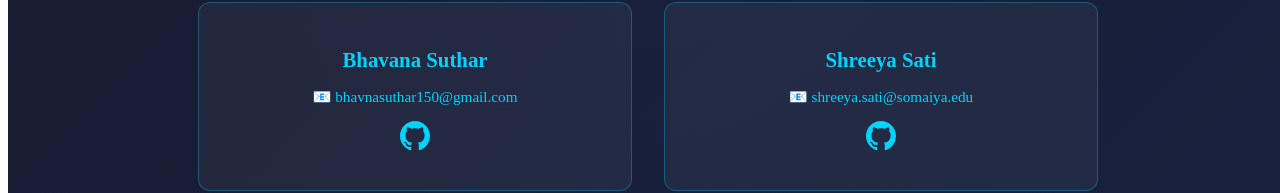
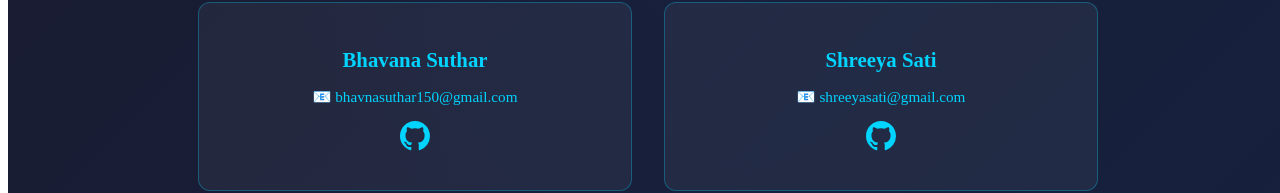
Before and after one commit to Interior-Gardener/Geoswipe, a React (Vite) app in the folder client/: page / in a window 1280 px wide. Shown: the part 2884-3077 px from the top of the page. Built offline with nearby package versions, Linux system fonts and the light colour scheme; no server answers.

Commit message:
Update email address on LandingPage

```diff
--- a/client/src/LandingPage.jsx
+++ b/client/src/LandingPage.jsx
@@ -1,4 +1,4 @@
- import React, { useCallback, memo, useState, useEffect, useRef } from 'react';
+import React, { useCallback, memo, useState, useEffect, useRef } from 'react';
 import './LandingPage.css';
 import { useNavigate } from 'react-router-dom';
 import { io } from 'socket.io-client';
@@ -408,7 +408,7 @@ const LandingPage = () => {
             }}>
               <h3 style={{ color: '#00d4ff', marginBottom: '1rem', fontSize: '1.3rem' }}>Shreeya Sati</h3>
               <p style={{ color: '#b0bec5', fontSize: '0.95rem', marginBottom: '0.5rem', wordBreak: 'break-word' }}>
-                📧 <a href="mailto:shreeya.sati@somaiya.edu" style={{ color: '#00d4ff', textDecoration: 'none' }}>shreeya.sati@somaiya.edu</a>
+                📧 <a href="mailto:shreeya.sati@somaiya.edu" style={{ color: '#00d4ff', textDecoration: 'none' }}>shreeyasati@gmail.com</a>
               </p>
               <p style={{ color: '#b0bec5', fontSize: '0.95rem', display: 'flex', alignItems: 'center', justifyContent: 'center', gap: '0.5rem' }}>
                 <a href="https://github.com/shreeya-238" target="_blank" rel="noopener noreferrer" style={{ display: 'flex', alignItems: 'center', transition: 'transform 0.2s' }} onMouseEnter={(e) => e.currentTarget.style.transform = 'scale(1.2)'} onMouseLeave={(e) => e.currentTarget.style.transform = 'scale(1)'}>
```
